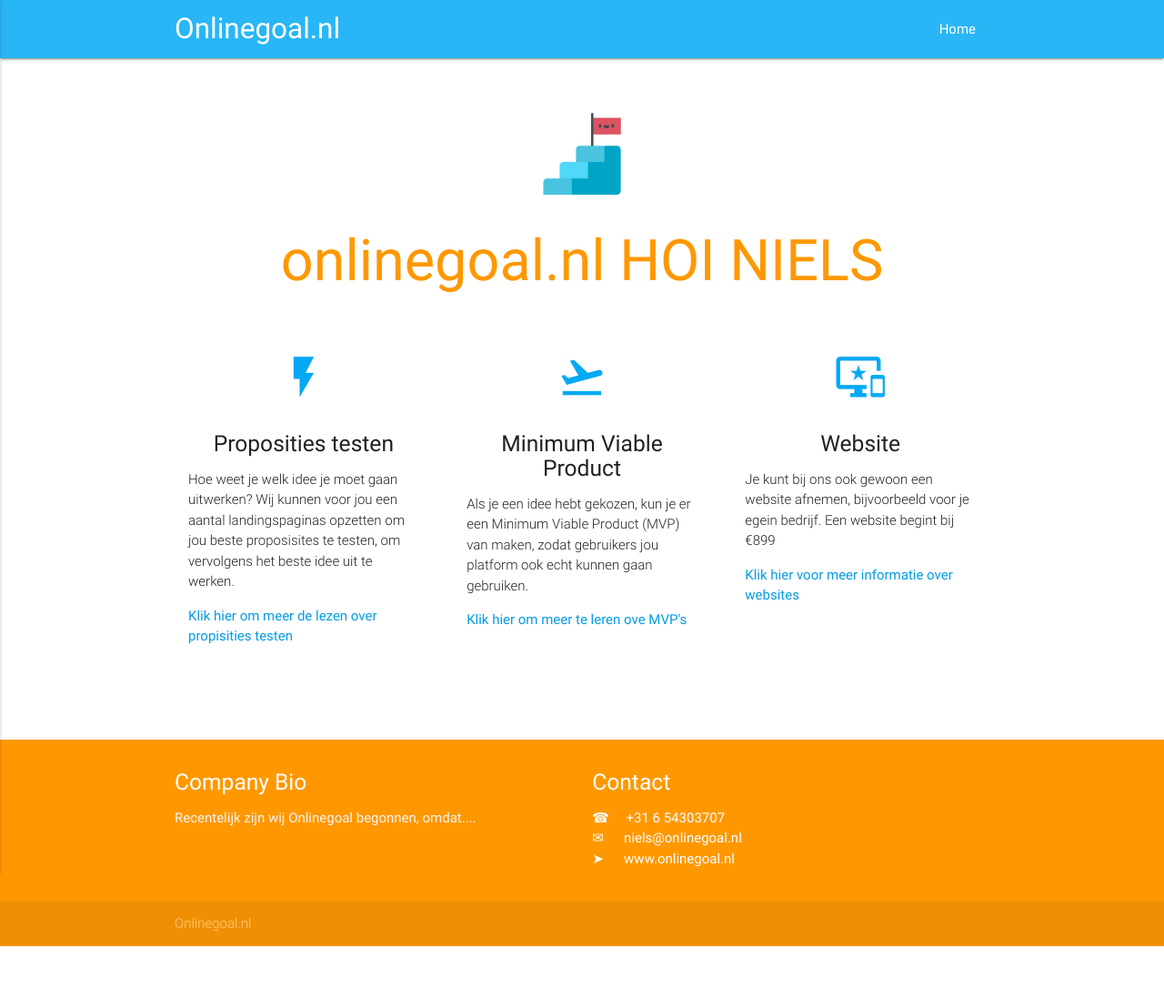
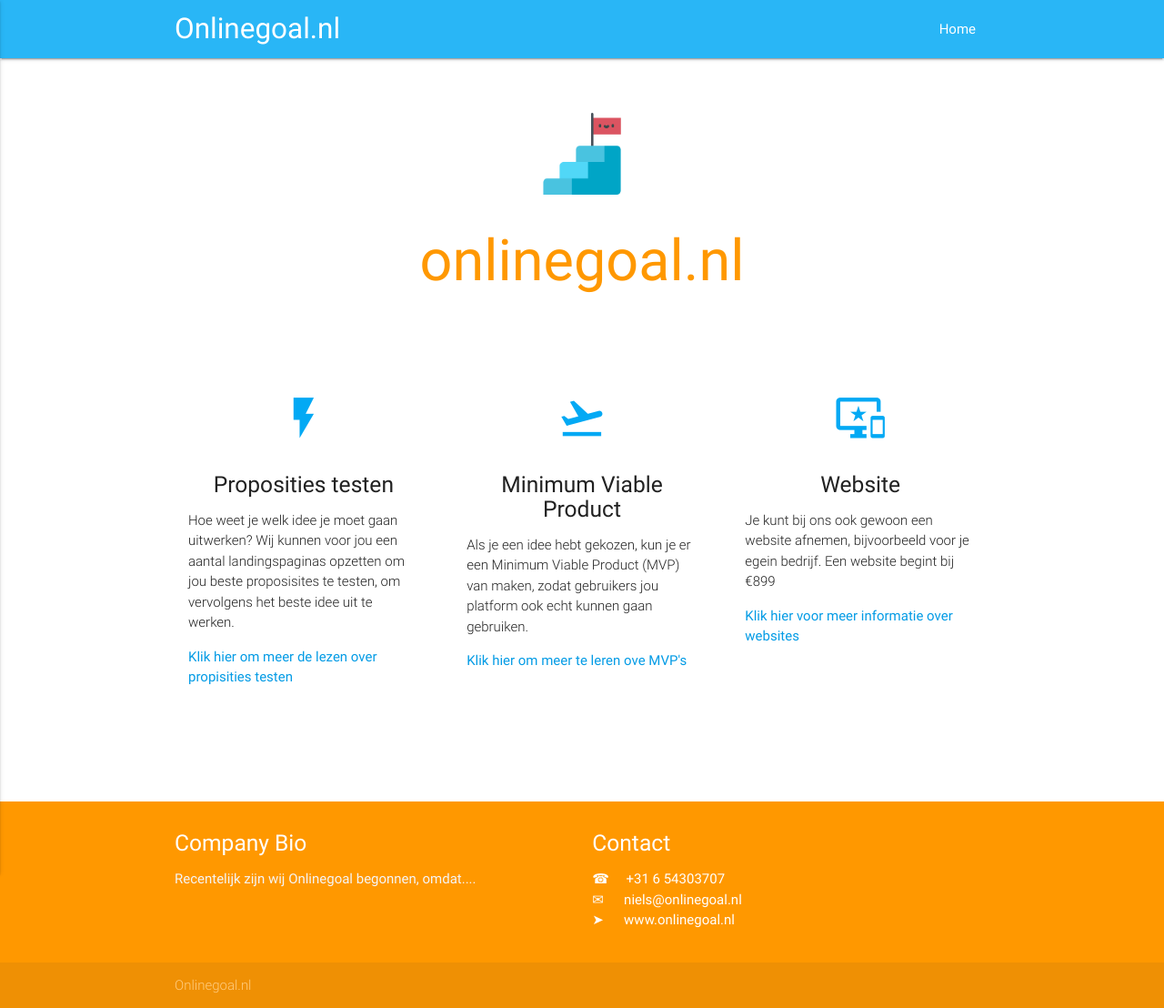
Before and after one commit to martijnvdbrug/onlinegoal.nl, a Jekyll site: the page built from index.md, in a window 1280 px wide. Shown: the whole page at 91% size. Built offline with Jekyll 4.4.1, drawn with Linux system fonts in a browser that asks for light colours; before the commit the page ends 1040 px from its top, so only the background shows below that.

Commit message:
REmoved test text

```diff
--- a/_layouts/home.html
+++ b/_layouts/home.html
@@ -10,7 +10,7 @@ layout: default
       <img class="size-50 responsive-img" src="/assets/website-laten-maken-logo.png" alt="Logo door Freepik van www.flaticon.com "/>
     </div>
 
-    <h1 class="header center orange-text">{{ site.title }} HOI NIELS</h1>
+    <h1 class="header center orange-text">{{ site.title }}</h1>
 <!--
     <div class="row center">
       <h5 class="header col s12 light">{{ content }}</h5>
@@ -25,6 +25,9 @@ layout: default
 
   </div>
 </div>
+
+<br>
+<br>
 
 <div class="container">
   <div class="section">
@@ -70,6 +73,7 @@ layout: default
 <br>
 <br>
 <br>
+<br>
 <!-- Latest posts
 <div style="background: #ddd">
   <div class="container last-post">
```
